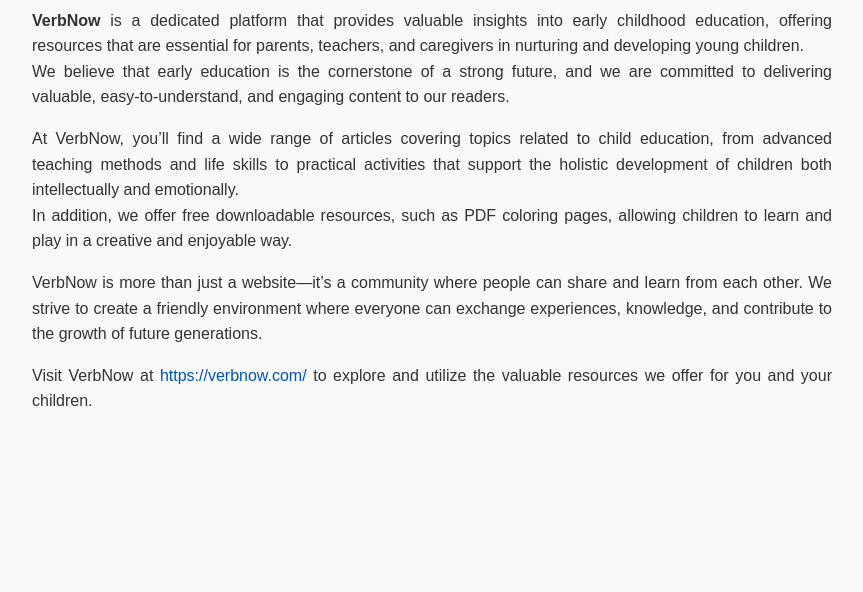
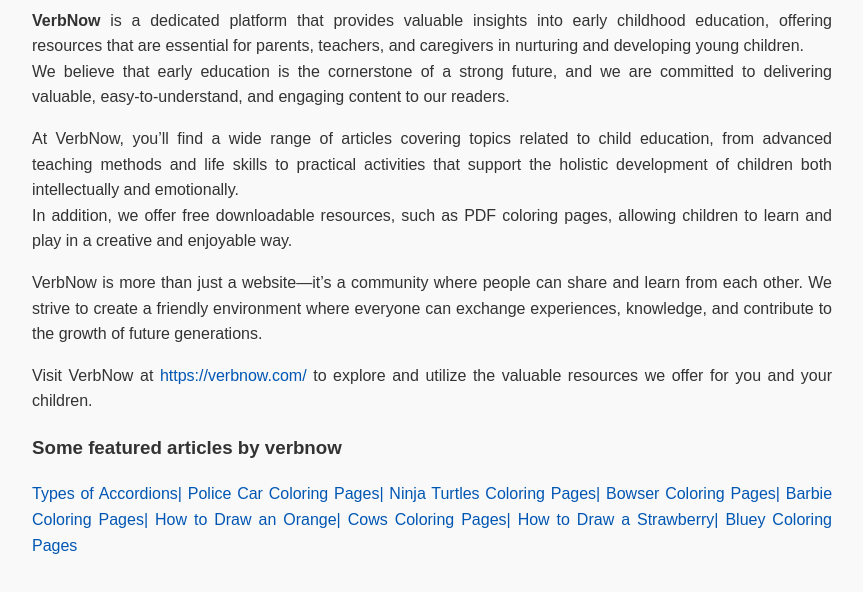
Before and after one commit to verbnowgit/about-verbnow, a plain HTML site: page index.html in a window 1280 px wide. Shown: the part 190-782 px from the top of the page, without its empty margins (208-1071 px from the left). Drawn offline with Linux system fonts and the light colour scheme.

Commit message:
Update index.html

```diff
--- a/index.html
+++ b/index.html
@@ -42,6 +42,18 @@
     <p>VerbNow is more than just a website—it’s a community where people can share and learn from each other. We strive to create a friendly environment where everyone can exchange experiences, knowledge, and contribute to the growth of future generations.</p>
 
     <p>Visit VerbNow at <a href="https://verbnow.com/" target="_blank">https://verbnow.com/</a> to explore and utilize the valuable resources we offer for you and your children.</p>
+       <div>
+    <h3>Some featured articles by verbnow </h3>
+    <a href="https://verbnow.com/types-of-accordions/" rel="nofollow">Types of Accordions|</a>
+    <a href="https://verbnow.com/coloring-pages/police-car/" rel="nofollow">Police Car Coloring Pages|</a>
+    <a href="https://verbnow.com/coloring-pages/ninja-turtles/" rel="nofollow">Ninja Turtles Coloring Pages|</a>
+    <a href="https://verbnow.com/coloring-pages/bowser/" rel="nofollow">Bowser Coloring Pages|</a>
+    <a href="https://verbnow.com/coloring-pages/barbie/" rel="nofollow">Barbie Coloring Pages|</a>
+    <a href="https://verbnow.com/how-to-draw-an-orange/" rel="nofollow">How to Draw an Orange|</a>
+    <a href="https://verbnow.com/coloring-pages/cows/" rel="nofollow">Cows Coloring Pages|</a>
+    <a href="https://verbnow.com/how-to-draw-a-strawberry/" rel="nofollow">How to Draw a Strawberry|</a>
+    <a href="https://verbnow.com/coloring-pages/bluey/" rel="nofollow">Bluey Coloring Pages</a>
+</div>
 
 </body>
 </html>
```
